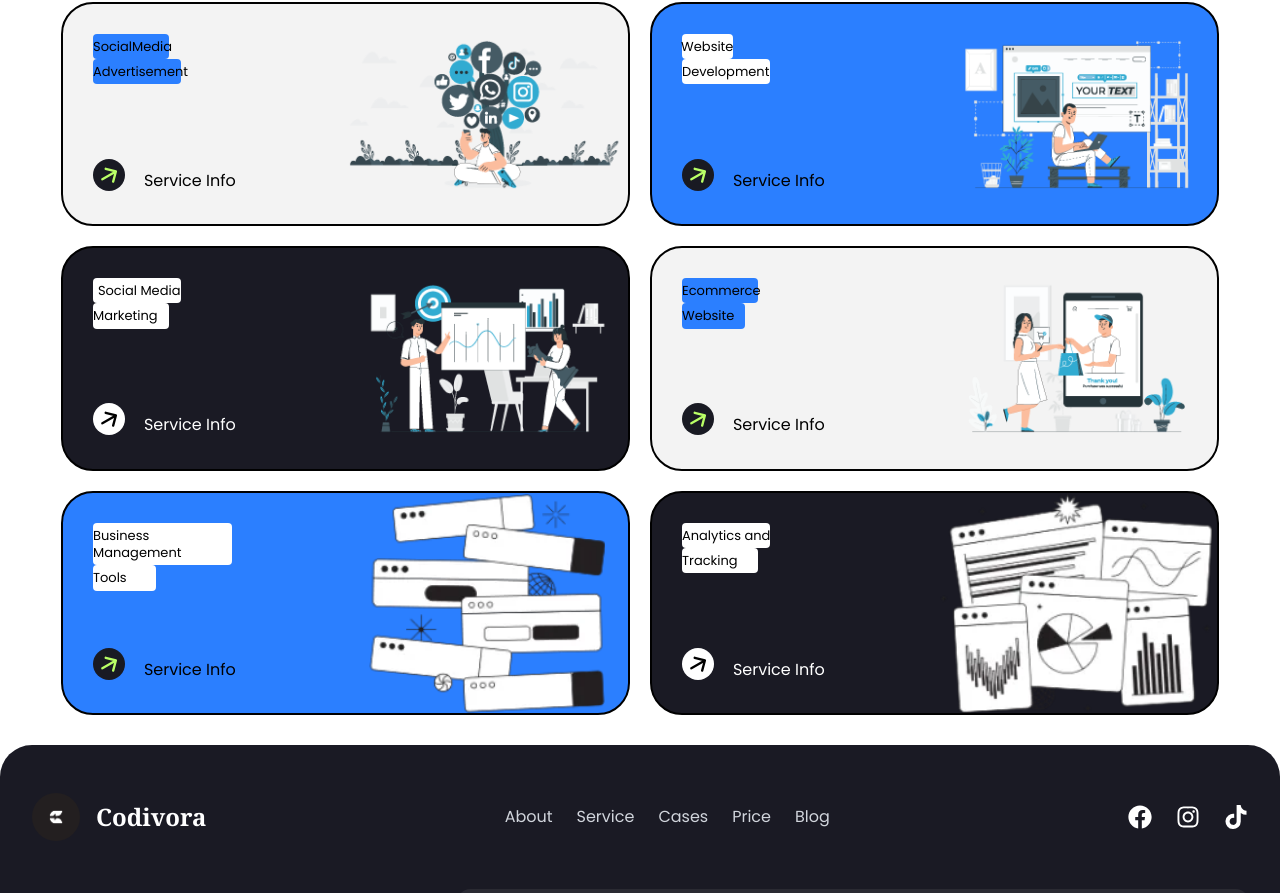
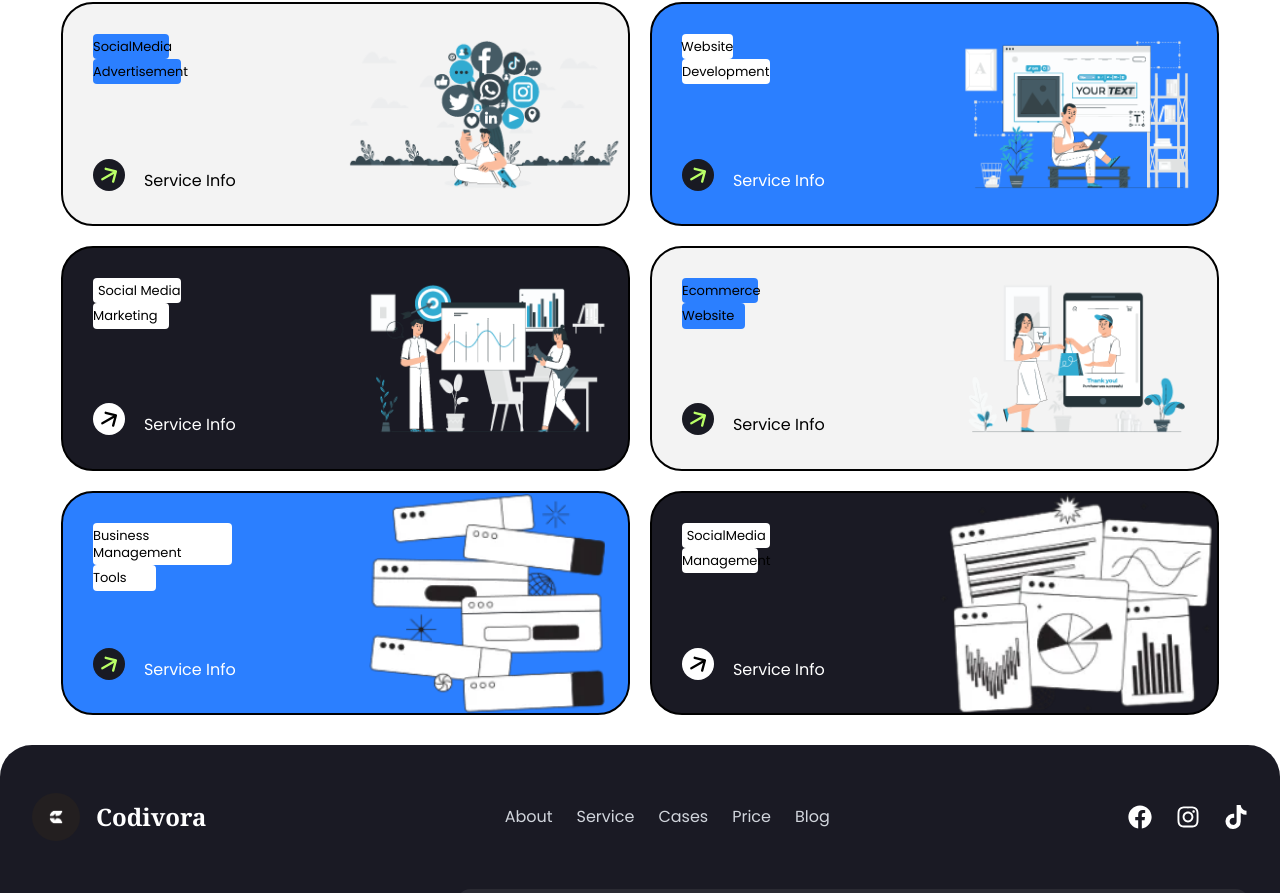
Before and after one commit to kingsLib5/Codivora-Site, a React (Vite) app: page /about in a window 1280 px wide. Shown: the part 963-1856 px from the top of the page. Built offline with nearby package versions, Linux system fonts and the light colour scheme.

Commit message:
update to the service

```diff
--- a/src/components/About-Components/About2.jsx
+++ b/src/components/About-Components/About2.jsx
@@ -5,7 +5,7 @@ function About2() {
     <div className="bg-white py-12">
       <div className="flex justify-center gap-8 md:gap-16 flex-wrap">
         {/* Facebook Logo */}
-        <a href="#" className="group p-4 hover:scale-105 transition-all duration-300">
+        <a href="https://www.facebook.com/profile.php?id=61573702630370" className="group p-4 hover:scale-105 transition-all duration-300">
           <svg
             className="h-16 w-16 text-[#1877F2] hover:text-[#96ce73] transition-colors duration-300"
             viewBox="0 0 24 24"
@@ -17,7 +17,7 @@ function About2() {
         </a>
 
         {/* Instagram Logo */}
-        <a href="#" className="group p-4 hover:scale-105 transition-all duration-300">
+        <a href="https://www.instagram.com/codivora_?igsh=dGR5Z3pkMnd1dDE2&utm_source=qr" className="group p-4 hover:scale-105 transition-all duration-300">
           <svg
             className="h-16 w-16 text-[#E4405F] hover:text-[#96ce73] transition-colors duration-300"
             viewBox="0 0 24 24"
@@ -29,7 +29,7 @@ function About2() {
         </a>
 
         {/* TikTok Logo */}
-        <a href="#" className="group p-4 hover:scale-105 transition-all duration-300">
+        <a href="https://www.tiktok.com/@codivora_1?_t=ZM-8unDNzQjBSv&_r=1" className="group p-4 hover:scale-105 transition-all duration-300">
           <svg
             className="h-16 w-16 text-[#000000] hover:text-[#96ce73] transition-colors duration-300"
             viewBox="0 0 24 24"
@@ -44,4 +44,4 @@ function About2() {
   )
 }
 
-export default About2;
+export default About2
--- a/src/components/About-Components/About3.jsx
+++ b/src/components/About-Components/About3.jsx
@@ -43,7 +43,9 @@ function About3() {
                         </div>
                         <div className='flex flex-row pt-4 md:pt-[45px] pl-4 md:pl-[30px] pb-4 md:pb-0'>
                           <div className='bg-[url(./assets/icon1.svg)] w-8 md:w-[17%] bg-no-repeat bg-contain h-8'></div>
-                          <div className='pt-2 md:pt-[10px] pl-2'><h4>Service Info</h4></div>
+                          <a href="http://wa.me/2348136772798">
+                          <div className='pt-2 text-black md:pt-[10px] pl-2'><h4>Service Info</h4></div>
+                          </a>
                         </div>
                       </div>
                       <div className='bg-[url(./assets/social.png)] bg-no-repeat bg-center bg-contain h-48 md:h-auto'></div>
@@ -58,7 +60,9 @@ function About3() {
                         </div>
                         <div className='flex flex-row pt-4 md:pt-[45px] pl-4 md:pl-[30px] pb-4 md:pb-0'>
                           <div className='bg-[url(./assets/icon2.svg)] w-8 md:w-[17%] bg-no-repeat bg-contain h-8'></div>
-                          <div className='pt-2 md:pt-[10px] pl-2'><h4 className='text-white'>Service Info</h4></div>
+                          <a href="http://wa.me/2348136772798">
+                          <div className='pt-2 text-white md:pt-[10px] pl-2'><h4>Service Info</h4></div>
+                          </a>
                         </div>
                       </div>
                       <div className='bg-[url(./assets/market.png)] bg-no-repeat bg-center bg-contain h-48 md:h-auto'></div>
@@ -73,7 +77,9 @@ function About3() {
                         </div>
                         <div className='flex flex-row pt-4 md:pt-[45px] pl-4 md:pl-[30px] pb-4 md:pb-0'>
                           <div className='bg-[url(./assets/icon1.svg)] w-8 md:w-[17%] bg-no-repeat bg-contain h-8'></div>
-                          <div className='pt-2 md:pt-[10px] pl-2'><h4>Service Info</h4></div>
+                          <a href="http://wa.me/2348136772798">
+                          <div className='pt-2 text-white md:pt-[10px] pl-2'><h4>Service Info</h4></div>
+                          </a>
                         </div>
                       </div>
                       <div className='bg-[url(./assets/ser5.webp)] bg-no-repeat bg-center bg-contain h-48 md:h-auto'></div>
@@ -91,7 +97,9 @@ function About3() {
                         </div>
                         <div className='flex flex-row pt-4 md:pt-[45px] pl-4 md:pl-[30px] pb-4 md:pb-0'>
                           <div className='bg-[url(./assets/icon1.svg)] w-8 md:w-[17%] bg-no-repeat bg-contain h-8'></div>
-                          <div className='pt-2 md:pt-[10px] pl-2'><h4>Service Info</h4></div>
+                          <a href="http://wa.me/2349076084515">
+                          <div className='pt-2 text-white md:pt-[10px] pl-2'><h4>Service Info</h4></div>
+                          </a>
                         </div>
                       </div>
                       <div className='bg-[url(./assets/webdev.png)] bg-no-repeat bg-center bg-contain h-48 md:h-auto'></div>
@@ -106,7 +114,9 @@ function About3() {
                         </div>
                         <div className='flex flex-row pt-4 md:pt-[45px] pl-4 md:pl-[30px] pb-4 md:pb-0'>
                           <div className='bg-[url(./assets/icon1.svg)] w-8 md:w-[17%] bg-no-repeat bg-contain h-8'></div>
-                          <div className='pt-2 md:pt-[10px] pl-2'><h4>Service Info</h4></div>
+                          <a href="http://wa.me/2349076084515">
+                          <div className='pt-2 text-black md:pt-[10px] pl-2'><h4>Service Info</h4></div>
+                          </a>
                         </div>
                       </div>
                       <div className='bg-[url(./assets/website.png)] bg-no-repeat bg-center bg-contain h-48 md:h-auto'></div>
@@ -116,12 +126,15 @@ function About3() {
                     <div className='service-card bg-[#1a1a24] border-2 grid grid-cols-1 md:grid-cols-2 rounded-3xl md:rounded-4xl p-4 md:p-0'>
                       <div className='grid grid-rows-2'>
                         <div className='flex flex-col text-xs md:text-[13px] pl-4 md:pl-[30px] pt-4 md:pt-[30px]'>
-                          <h4 className='bg-white w-[60%] md:w-[35%] rounded-[4px] flex justify-center py-1'>Analytics and</h4>
-                          <h4 className='bg-white w-[55%] md:w-[30%] rounded-[4px] py-1 '>Tracking</h4>
+                          <h4 className='bg-white w-[60%] md:w-[35%] rounded-[4px] flex justify-center py-1'>SocialMedia</h4>
+                          <h4 className='bg-white w-[55%] md:w-[30%] rounded-[4px] py-1 '>Management</h4>
                         </div>
                         <div className='flex flex-row pt-4 md:pt-[45px] pl-4 md:pl-[30px] pb-4 md:pb-0'>
                           <div className='bg-[url(./assets/icon2.svg)] w-8 md:w-[17%] bg-no-repeat bg-contain h-8'></div>
+                          <a href="http://wa.me/2349076084515">
                           <div className='pt-2 text-white md:pt-[10px] pl-2'><h4>Service Info</h4></div>
+                          </a>
+
                         </div>
                       </div>
                       <div className='bg-[url(./assets/ser6.webp)] bg-no-repeat bg-center bg-contain h-48 md:h-auto'></div>
@@ -207,5 +220,4 @@ function About3() {
   )
 }
 
-
-export default About3;
+export default About3
--- a/src/components/Home-Components/Media.jsx
+++ b/src/components/Home-Components/Media.jsx
@@ -5,7 +5,7 @@ function Media() {
     <div className="bg-white py-12">
       <div className="flex justify-center gap-8 md:gap-16 flex-wrap">
         {/* Facebook Logo */}
-        <a href="#" className="group p-4 hover:scale-105 transition-all duration-300">
+        <a href="https://www.facebook.com/profile.php?id=61573702630370" className="group p-4 hover:scale-105 transition-all duration-300">
           <svg
             className="h-16 w-16 text-[#1877F2] hover:text-[#96ce73] transition-colors duration-300"
             viewBox="0 0 24 24"
@@ -17,7 +17,7 @@ function Media() {
         </a>
 
         {/* Instagram Logo */}
-        <a href="#" className="group p-4 hover:scale-105 transition-all duration-300">
+        <a href="https://www.instagram.com/codivora_?igsh=dGR5Z3pkMnd1dDE2&utm_source=qr" className="group p-4 hover:scale-105 transition-all duration-300">
           <svg
             className="h-16 w-16 text-[#E4405F] hover:text-[#96ce73] transition-colors duration-300"
             viewBox="0 0 24 24"
@@ -29,7 +29,7 @@ function Media() {
         </a>
 
         {/* TikTok Logo */}
-        <a href="#" className="group p-4 hover:scale-105 transition-all duration-300">
+        <a href="https://www.tiktok.com/@codivora_1?_t=ZM-8unDNzQjBSv&_r=1" className="group p-4 hover:scale-105 transition-all duration-300">
           <svg
             className="h-16 w-16 text-[#000000] hover:text-[#96ce73] transition-colors duration-300"
             viewBox="0 0 24 24"
--- a/src/components/NavBar-Component/Navbar.jsx
+++ b/src/components/NavBar-Component/Navbar.jsx
@@ -70,7 +70,7 @@ function Navbar() {
                 <span className="hamburger-middle bg-gradient-to-r from-purple-500 to-blue-500" />
                 <span className="hamburger-bottom bg-gradient-to-r from-purple-500 to-blue-500" />
               </div>
-              <div className="absolute inset-0 border-2 border-gray-900/10 rounded-lg group-hover:border-gray-900/30 transition-all" />
+              <div className="absolute inset-0  rounded-lg group-hover:border-gray-900/30 transition-all" />
             </button>
           </div>
         </div>
@@ -95,9 +95,11 @@ function Navbar() {
                   </a>
                 </li>
               ))}
-              <button className="relative overflow-hidden border-2 border-gray-900 px-8 py-2 rounded-xl text-lg font-medium hover:text-white transition-all duration-300 before:absolute before:inset-0 before:bg-gradient-to-r before:from-purple-500 before:to-blue-500 before:opacity-0 before:transition-opacity before:duration-300 hover:before:opacity-100">
-                <span className="relative">Chat Us Today</span>
-              </button>
+              <a href="http://wa.me/2348105460026">
+                  <button className="relative overflow-hidden border-2 border-gray-900 px-8 py-2 rounded-xl text-lg font-medium hover:text-white transition-all duration-300 before:absolute before:inset-0 before:bg-gradient-to-r before:from-purple-500 before:to-blue-500 before:opacity-0 before:transition-opacity before:duration-300 hover:before:opacity-100">
+                    <span className="relative">Chat Us Today</span>
+                  </button>
+              </a>
             </ul>
           </div>
         </div>
```
